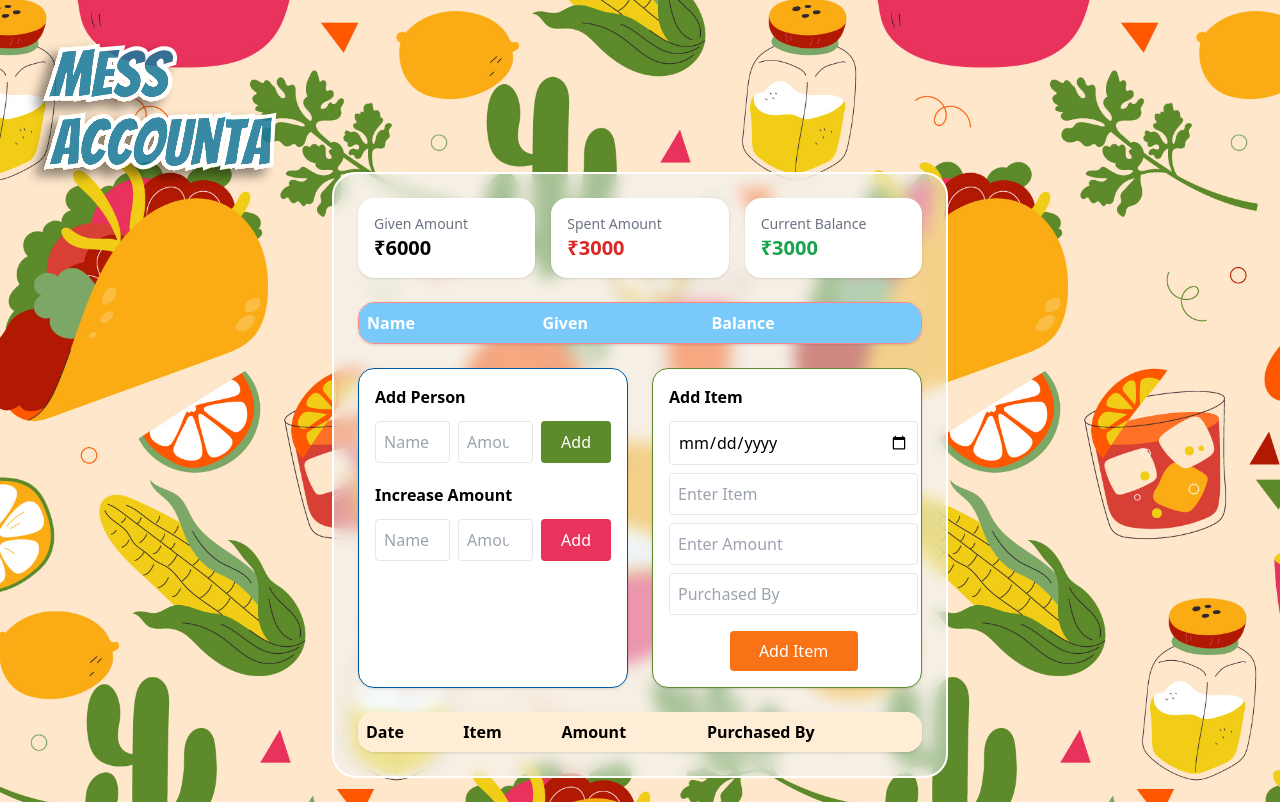
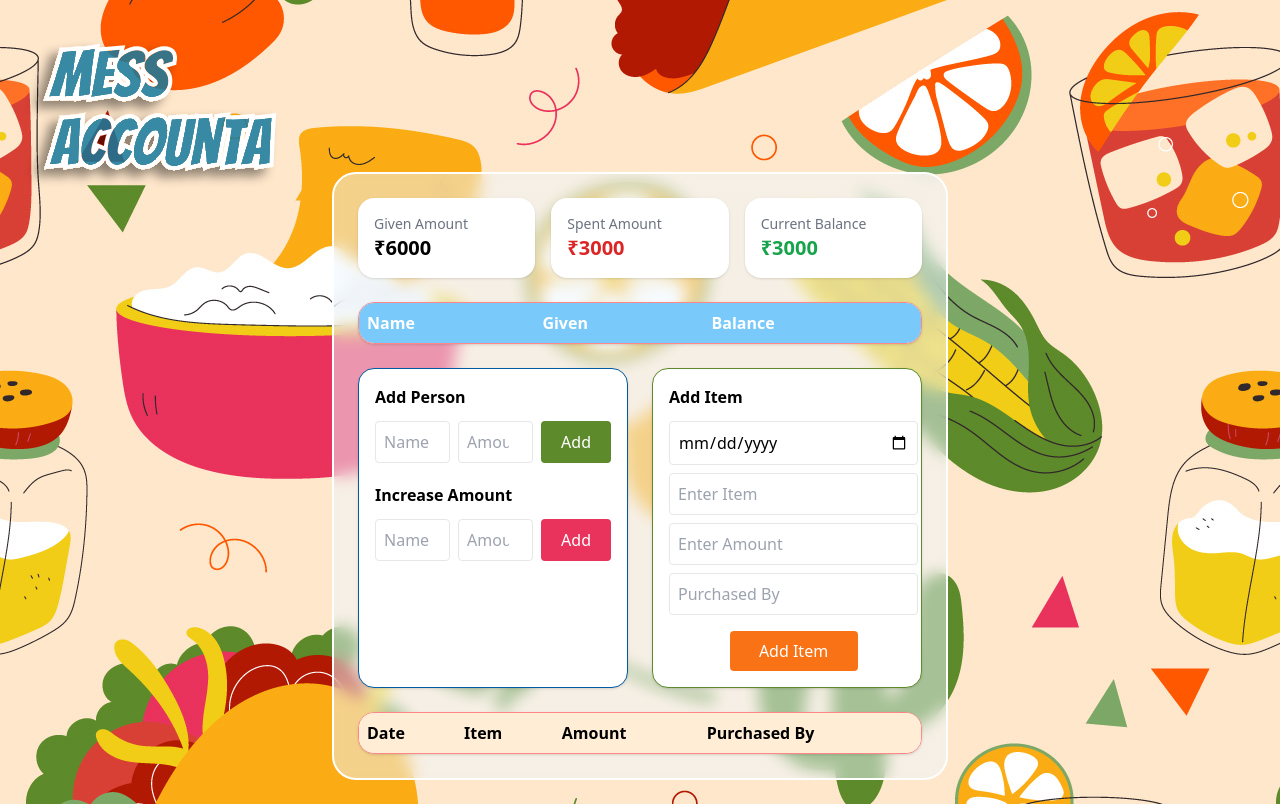
Before and after one commit to maqsud8585/Mess-Accounta, a plain HTML site: page index.html in a window 1280 px wide. Drawn offline with nearby package versions, Linux system fonts and the light colour scheme.

Commit message:
update image property

```diff
--- a/index.html
+++ b/index.html
@@ -8,7 +8,7 @@
     <script src="https://cdn.tailwindcss.com"></script>
 </head>
 
-<body class="bg-[url('/Images/Bg-image.jpg')] bg-cover bg-center min-h-screen p-6 ">
+<body class="bg-[url(/Images/Bg-image.jpg)] bg-fixed min-h-screen p-6 ">
     <img src="/Images/Mess Accounta-logo.svg" alt="" class=" lg:sticky top-10 ">
     <div class="bg-[#EEF8FF]/50 rounded-3xl w-full backdrop-blur border-2 border-white lg:w-1/2 mx-auto  p-6 ">
 
@@ -80,7 +80,7 @@
             </div>
 
             <!-- Table -->
-            <div class="bg-white rounded-2xl shadow mt-6 overflow-hidden">
+            <div class="bg-white rounded-2xl shadow mt-6 overflow-hidden border border-[#FF8787]">
                 <table class="w-full border-collapse">
                     <thead>
                         <tr class="bg-orange-100 text-left">
@@ -115,6 +115,7 @@
           </td>
         </tr>`;
                 table.innerHTML += row;
+
             });
         }
 
@@ -124,6 +125,7 @@
             if (!name || !amount) return;
             people.push({ name, given: amount, balance: amount });
             renderPeople();
+            console.log(amount);
         }
 
         function increaseAmount() {
```
